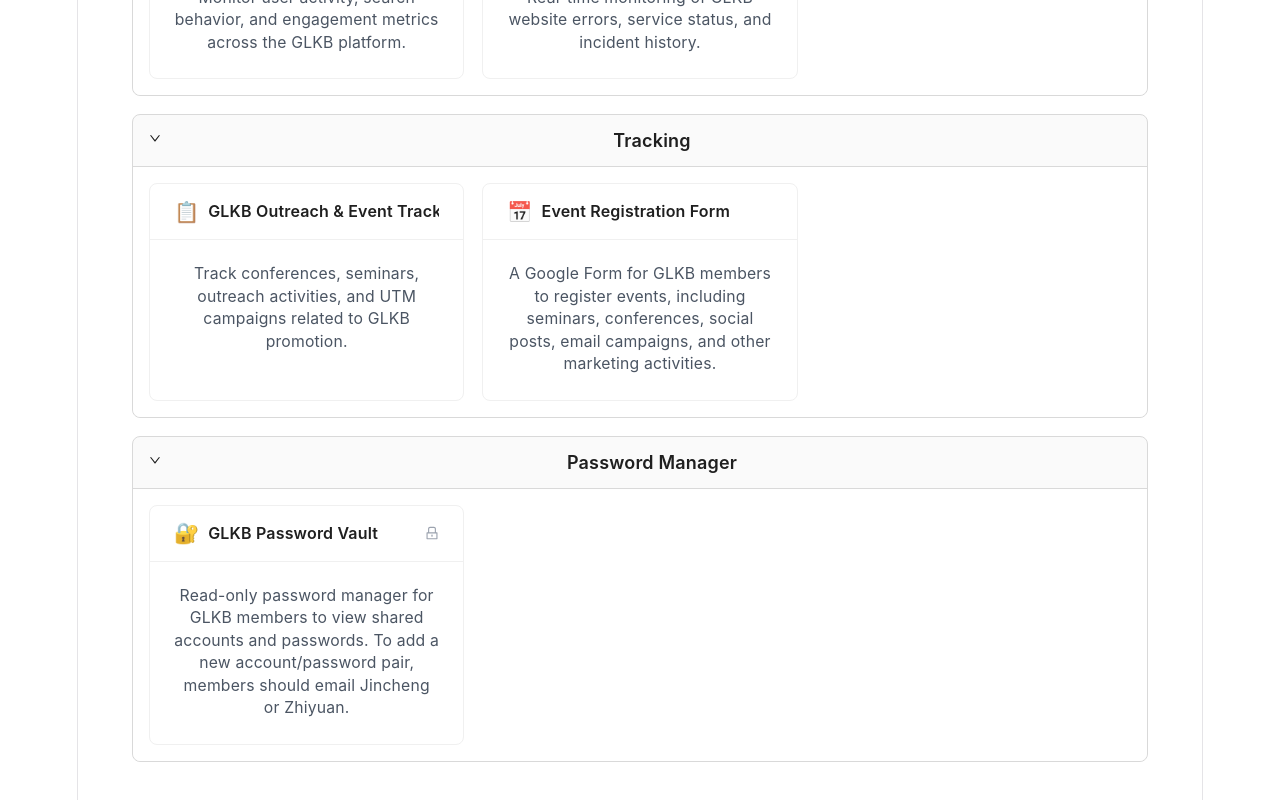
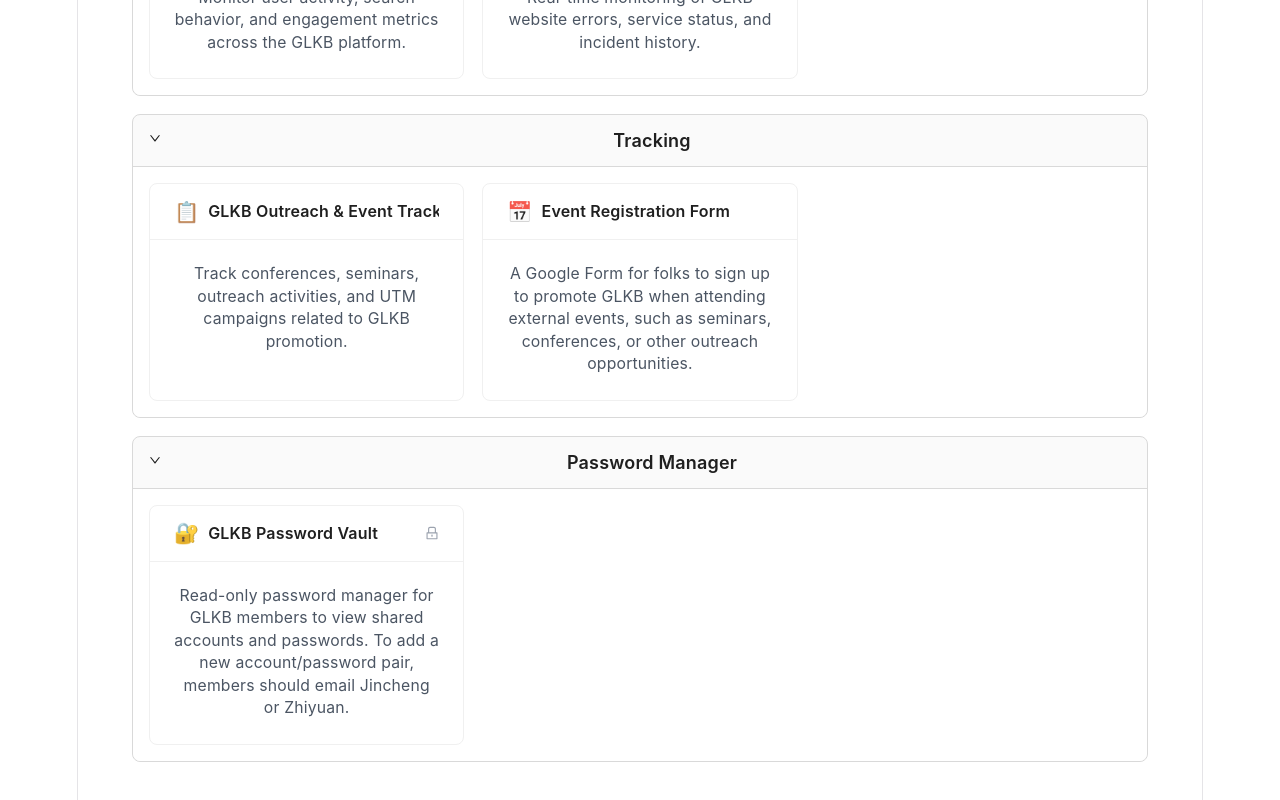
Before and after one commit to antiskillbranch117/toolPage, a React (Vite) app: page / in a window 1280 px wide. Shown: the part 1063-1863 px from the top of the page. Built offline with nearby package versions, Linux system fonts and the light colour scheme.

Commit message:
adding new tool des1

```diff
--- a/src/components/MainPage.jsx
+++ b/src/components/MainPage.jsx
@@ -90,7 +90,7 @@ export default function MainPage() {
   emoji: "📅",
   name: "Event Registration Form",
   description:
-    "A Google Form for GLKB members to register  events, including seminars, conferences, social posts, email campaigns, and other marketing activities.",
+    "A Google Form for folks to sign up to promote GLKB when attending external events, such as seminars, conferences, or other outreach opportunities.",
   link: "https://docs.google.com/forms/d/e/1FAIpQLSc7IanW4gCLaCtCQ3vwcUM2v1fP0zGWHIQ7R92-XlnVxyDC5w/viewform?usp=publish-editor",
   category: "Tracking",
   encryptedCredentials: "",
```
